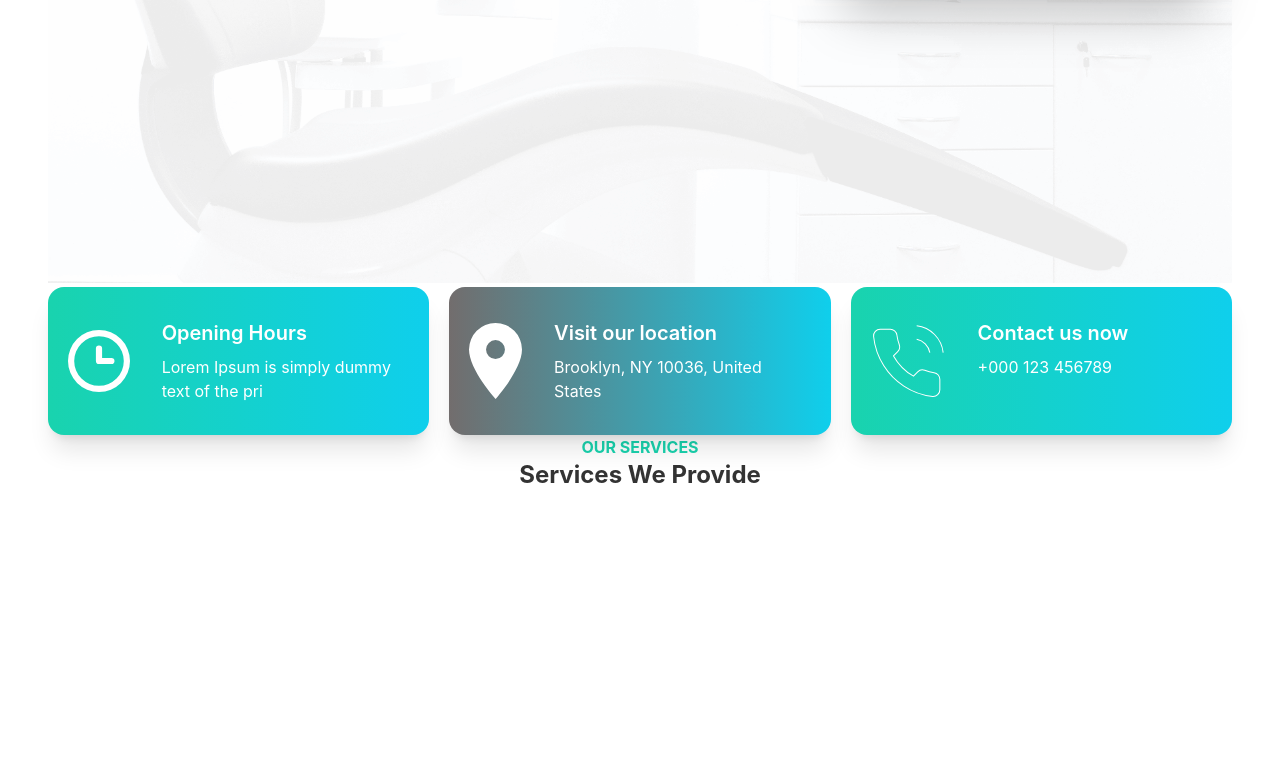
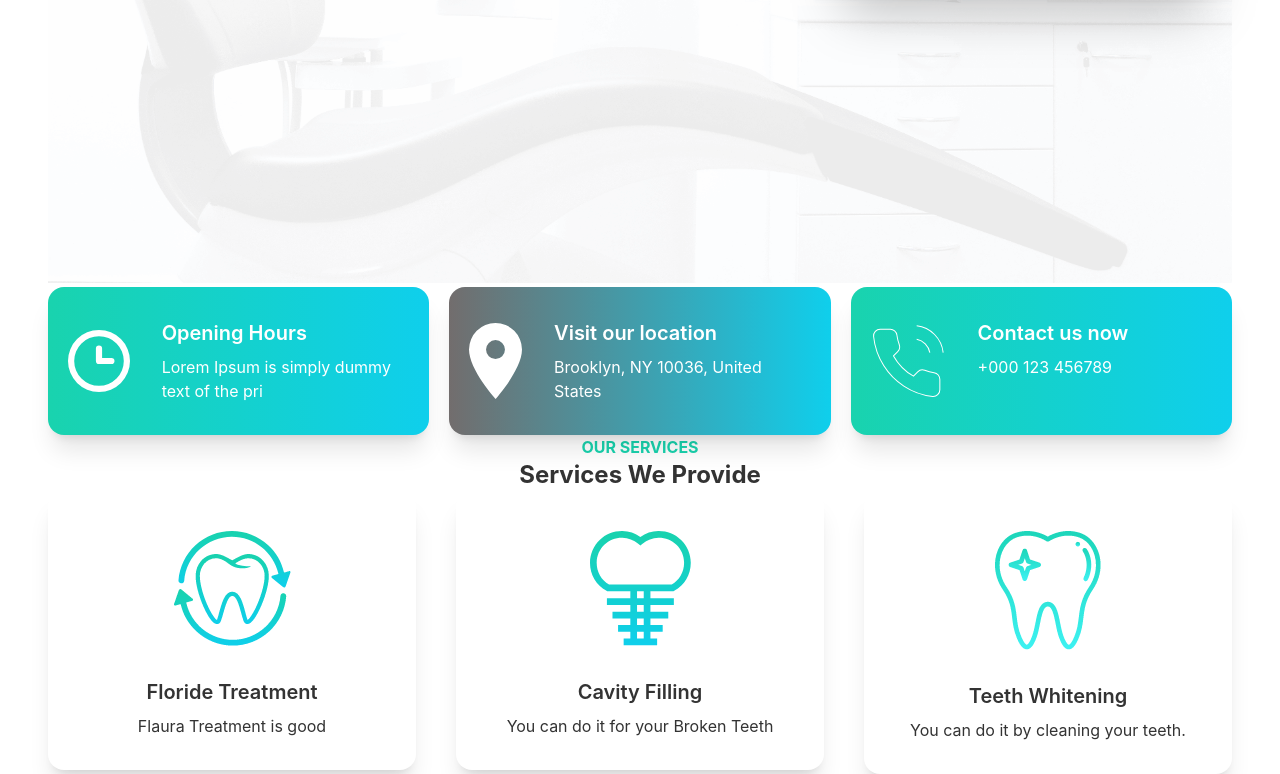
Before and after one commit to RHN007/doctors_portal, a React (Create React App) app: page / in a window 1280 px wide. Shown: the part 581-1355 px from the top of the page. Before the commit the page ends 1072 px from the top, so only its background shows below. Built offline with nearby package versions, Linux system fonts and the light colour scheme.

Commit message:
fininshing service section

```diff
--- a/src/Pages/Home/Service.js
+++ b/src/Pages/Home/Service.js
@@ -1,9 +1,18 @@
 import React from 'react';
 
-const Service = () => {
+const Service = ({service}) => {
     return (
         <div>
+            <div class="card lg:max-w-lg bg-base-100 shadow-xl">
+                <figure class="px-10 pt-10">
+                    <img src={service.img} alt="Shoes" class="rounded-xl" />
+                </figure>
+                <div class="card-body items-center text-center">
+                    <h2 class="card-title">{service.name}</h2>
+                    <p>{service.description}</p>
 
+                </div>
+            </div>
         </div>
     );
 };
```
